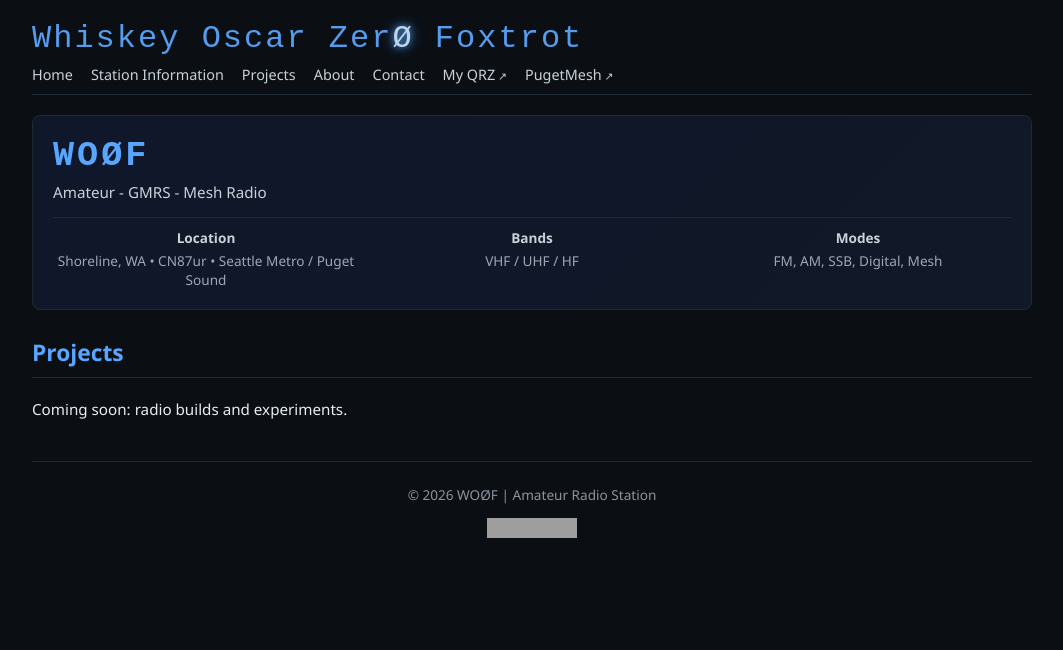
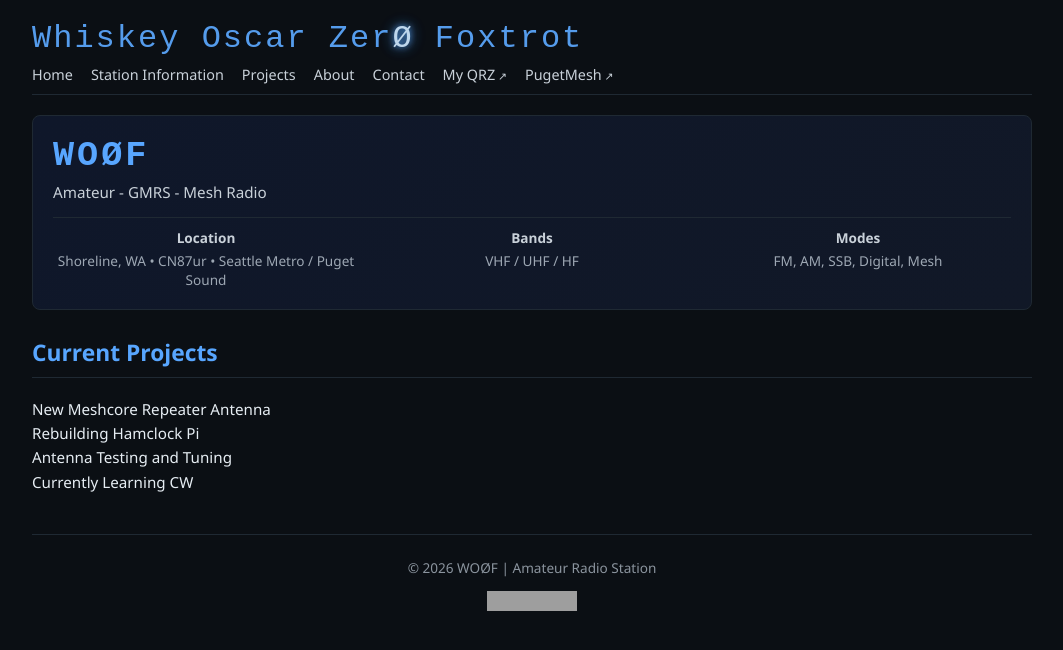
Before and after one commit to Lymitliss/Lymitliss.github.io, a Jekyll site: the page built from projects.md, in a window 1280 px wide. Shown: the top 650 px of the page, without its empty margins (108-1171 px from the left). Built offline with Jekyll 4.4.1, drawn with Linux system fonts in a browser that asks for light colours; grey boxes are pictures that could not be loaded.

Commit message:
Update projects.md

```diff
--- a/projects.md
+++ b/projects.md
@@ -1,8 +1,12 @@
 ---
 layout: default
 title: Projects
+permalink: /projects/
 ---
 
-## Projects
+## Current Projects
 
-Coming soon: radio builds and experiments.
+New Meshcore Repeater Antenna
+Rebuilding Hamclock Pi
+Antenna Testing and Tuning
+Currently Learning CW
```
